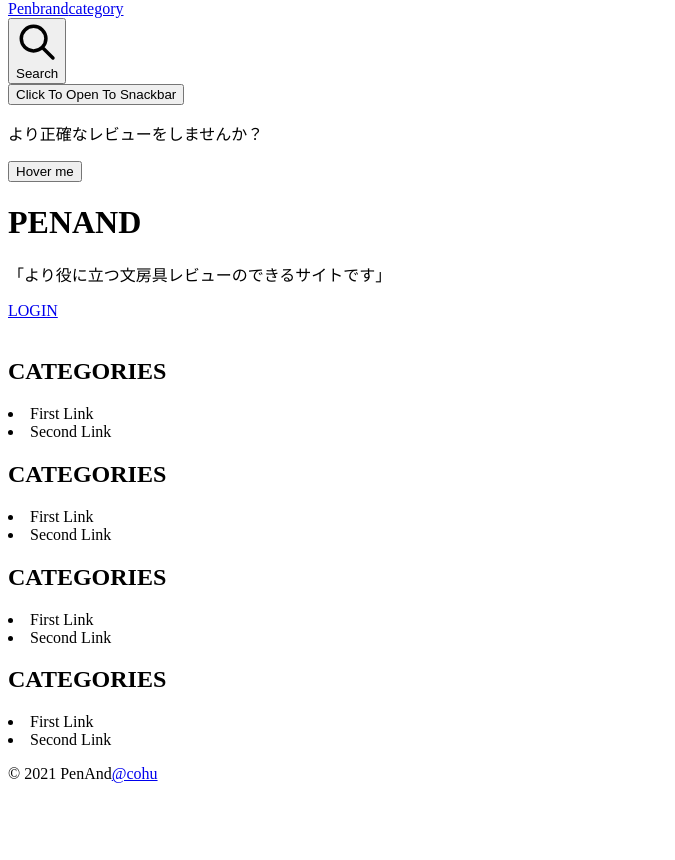
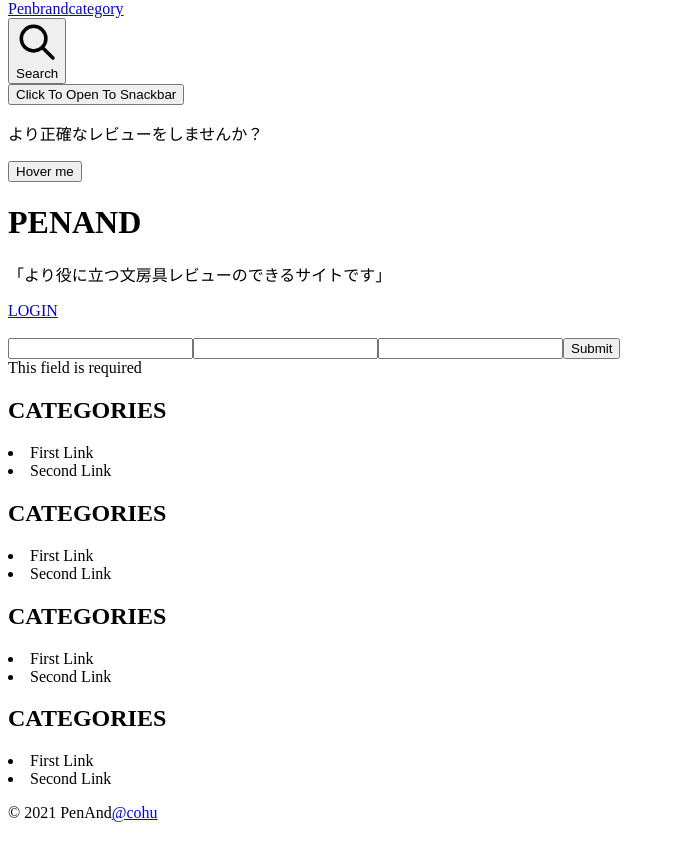
Before and after one commit to cota-eng/penand-by-next, a Next.js app: page / in a window 1280 px wide. Shown: the part 1294-2154 px from the top of the page, without its empty margins (0-675 px from the left). Built offline with nearby package versions, Linux system fonts and the light colour scheme.

Commit message:
:bug: mini fix

```diff
--- a/components/Search/Brand.tsx
+++ b/components/Search/Brand.tsx
@@ -4,6 +4,7 @@ interface BRANDPROPS {
   setBrand: (text: string) => void;
 }
 const Brand: React.FC<BRANDPROPS> = ({ setBrand }) => {
+  // 手動で追加（asyncで受け取るのもあり）
   const categories = [
     { value: "", label: "なし" },
     { value: "1", label: "Uni" },
--- a/components/Search/Category.tsx
+++ b/components/Search/Category.tsx
@@ -4,6 +4,7 @@ interface CATEGORYPROPS {
   setCategory: (text: string) => void;
 }
 const Category: React.FC<CATEGORYPROPS> = ({ setCategory }) => {
+    // 一旦手動、TODO:async変更
   const categories = [
     { value: "", label: "なし" },
     { value: "1", label: "シャーペン" },
--- a/components/Top.tsx
+++ b/components/Top.tsx
@@ -1,44 +1,46 @@
 import React from "react";
 import GoogleSocialAuth from "./Authentication/GoogleSocialAuth";
 import Link from "next/link";
-import useSnackBar from "../hooks/useSnackBar";
-import SnackBar from "./SnackBar";
+import Hero from "./Hero";
+import { useForm } from "react-hook-form";
+
+enum GenderEnum {
+  female = "female",
+  male = "male",
+  other = "other",
+}
+
+interface IFormInput {
+  firstName: String;
+  gender: GenderEnum;
+}
 
 const Top: React.FC = () => {
-  const { isActive, message, openSnackBar } = useSnackBar();
-  const _showSnackbarHandler = () => {
-    openSnackBar("Did you click the button?");
+  const { register, handleSubmit, errors } = useForm<IFormInput>();
+
+  const onSubmit = (data: IFormInput) => {
+    console.log(data);
   };
+
   return (
     <>
-      <div className="pt-24">
-        <button onClick={_showSnackbarHandler}>
-          Click To Open To Snackbar
-        </button>
-        <SnackBar isActive={isActive} message={message} />
-        <div className="container px-3 mx-auto flex flex-wrap flex-col md:flex-row items-center">
-          <div className="flex flex-col w-full md:w-2/5 justify-center items-start text-center md:text-left">
-            <p className="uppercase tracking-loose w-full">
-              より正確なレビューをしませんか？
-            </p>
-            <button className="transition duration-500 ease-in-out bg-blue-600 hover:bg-red-600 transform hover:-translate-y-1 hover:scale-110 bg-blue-500  hover:py-10 text-white font-bold py-2 px-4 rounded ">
-              Hover me
-            </button>
-            <h1 className="my-4 text-5xl font-bold leading-tight">PENAND</h1>
-            <p className="leading-normal text-2xl mb-8">
-              「より役に立つ文房具レビューのできるサイトです」
-            </p>
-            <Link href="/login/">
-              <a className="mx-auto lg:mx-0 hover:underline bg-white text-gray-800 font-bold rounded-full my-6 py-4 px-8 shadow-lg focus:outline-none focus:shadow-outline transform transition hover:scale-105 duration-300 ease-in-out">
-                LOGIN
-              </a>
-            </Link>
-          </div>
-          <div className="w-full md:w-3/5 py-6 text-center">
-            <img className="w-full md:w-4/5 z-50" />
-          </div>
+      <Hero />
+      {/* "handleSubmit" will validate your inputs before invoking "onSubmit" */}
+      <form
+        onSubmit={handleSubmit(onSubmit)}
+        className="w-full max-w-xl bg-white rounded-lg px-4 pt-2"
+      >
+        <input
+          name="firstName"
+          ref={register({ required: true, maxLength: 20 })}
+        />
+        <input name="lastName" ref={register({ pattern: /^[A-Za-z]+$/i })} />
+        <input name="age" type="number" ref={register({ min: 18, max: 99 })} />
+        <input type="submit" />
+        <div>
+          {errors && <span>This field is required</span>}
         </div>
-      </div>
+      </form>
     </>
   );
 };
```
